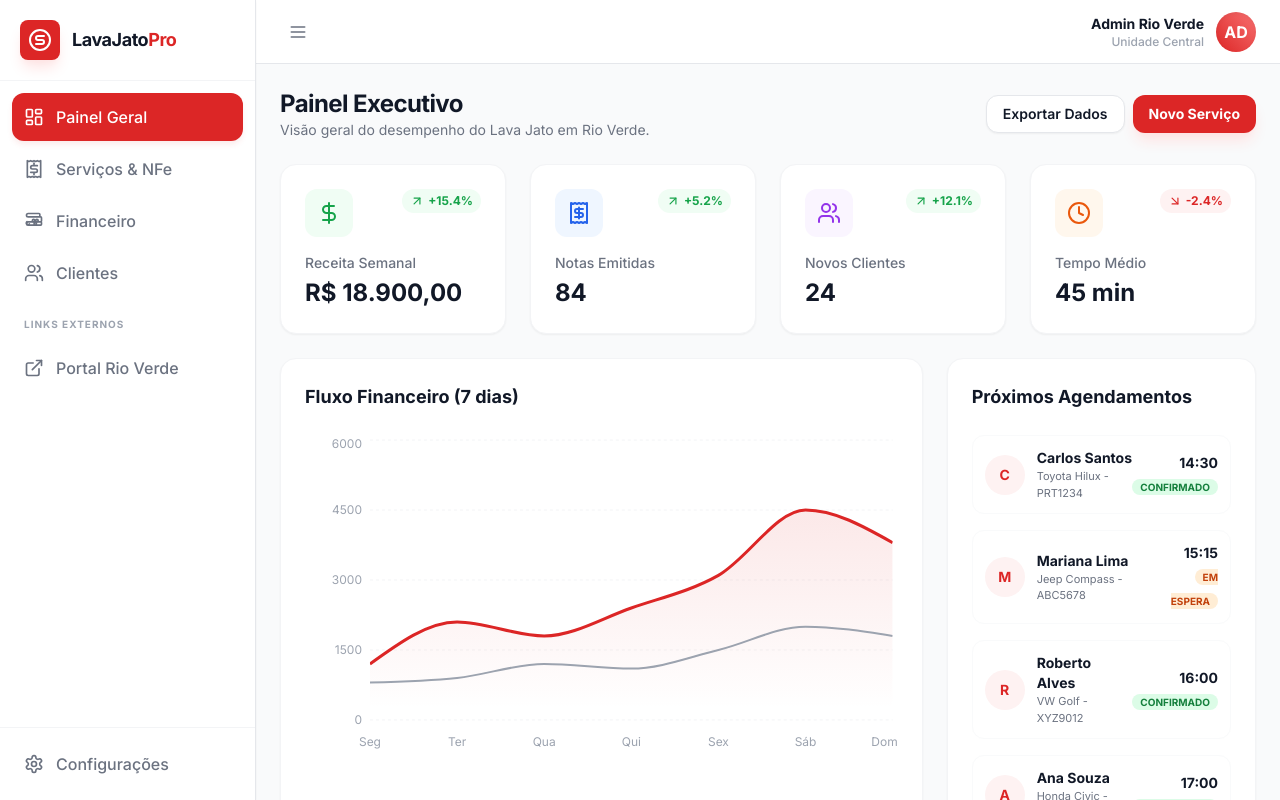
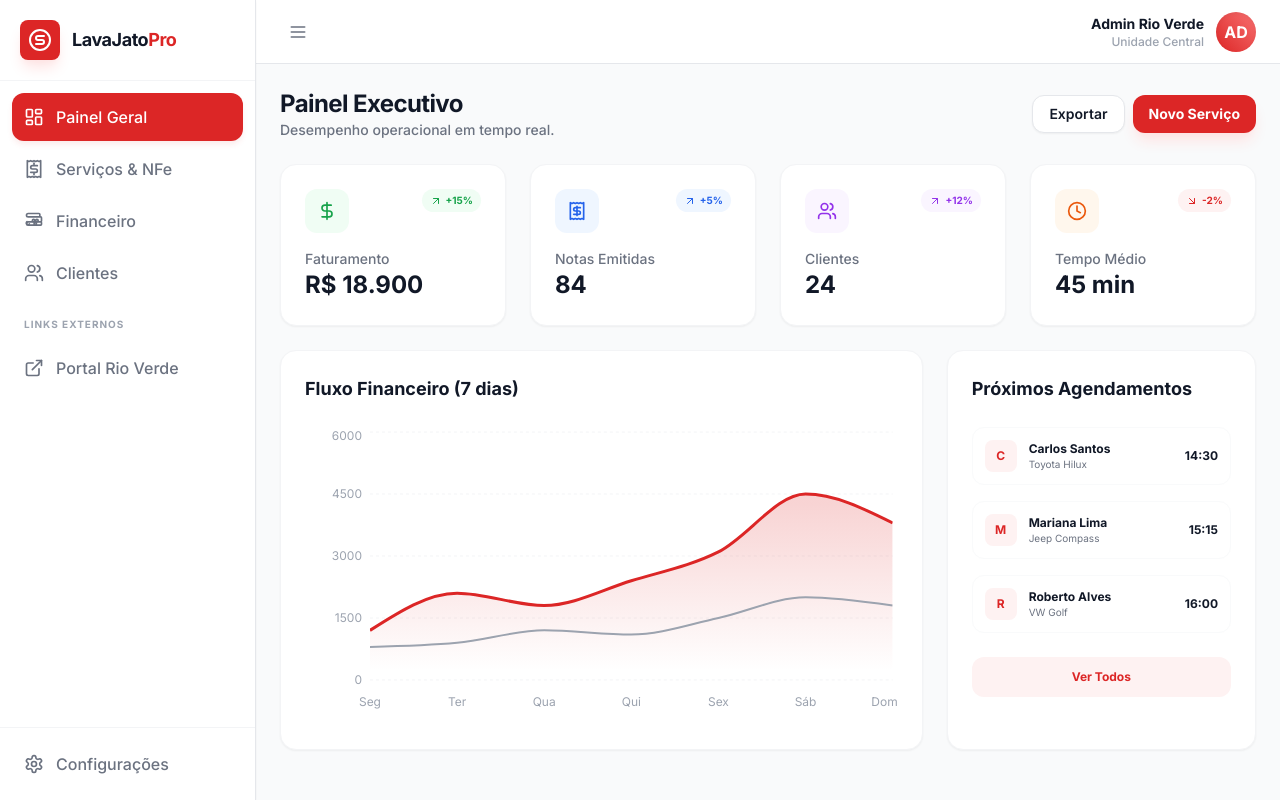
Before and after one commit to lucas-farias9612/Lava-Jato, a React (Vite) app: page / in a window 1280 px wide. Built offline with nearby package versions, Linux system fonts and the light colour scheme.

Commit message:
feat(dashboard): Improve UI and add fade-in animation
Introduce a fade-in animation for views loaded by React and optimize the dashboard's visual presentation. This includes restructuring chart data generation for better performance and minor UI tweaks for a cleaner look.

```diff
--- a/components/Dashboard.tsx
+++ b/components/Dashboard.tsx
@@ -1,11 +1,12 @@
 
-import React from 'react';
+import React, { useMemo } from 'react';
 import {
   AreaChart, Area, XAxis, YAxis, CartesianGrid, Tooltip, ResponsiveContainer
 } from 'recharts';
 import { DollarSign, Receipt, Users, Clock, ArrowUpRight, ArrowDownRight } from 'lucide-react';
 
-const data = [
+const Dashboard: React.FC = () => {
+  const data = useMemo(() => [
     { name: 'Seg', receita: 1200, despesa: 800 },
     { name: 'Ter', receita: 2100, despesa: 900 },
     { name: 'Qua', receita: 1800, despesa: 1200 },
@@ -13,61 +14,75 @@ const data = [
     { name: 'Sex', receita: 3100, despesa: 1500 },
     { name: 'Sáb', receita: 4500, despesa: 2000 },
     { name: 'Dom', receita: 3800, despesa: 1800 },
-];
+  ], []);
 
-const StatCard = ({ title, value, trend, icon, color }: any) => (
-  <div className="bg-white p-6 rounded-2xl border border-gray-100 shadow-sm hover:shadow-md transition-shadow">
-    <div className="flex justify-between items-start mb-4">
-      <div className={`p-3 rounded-xl ${color}`}>
-        {icon}
-      </div>
-      <div className={`flex items-center gap-1 text-xs font-bold px-2 py-1 rounded-full ${trend.startsWith('+') ? 'bg-green-50 text-green-600' : 'bg-red-50 text-red-600'}`}>
-        {trend.startsWith('+') ? <ArrowUpRight size={14} /> : <ArrowDownRight size={14} />}
-        {trend}
-      </div>
-    </div>
-    <p className="text-sm text-gray-500 font-medium">{title}</p>
-    <h3 className="text-2xl font-bold mt-1">{value}</h3>
-  </div>
-);
-
-const Dashboard: React.FC = () => {
   return (
-    <div className="space-y-6">
+    <div className="space-y-6 animate-fade-in">
       <div className="flex flex-col sm:flex-row sm:items-center justify-between gap-4">
         <div>
           <h1 className="text-2xl font-bold text-gray-900 tracking-tight">Painel Executivo</h1>
-          <p className="text-gray-500 text-sm">Visão geral do desempenho do Lava Jato em Rio Verde.</p>
+          <p className="text-gray-500 text-sm font-medium">Desempenho operacional em tempo real.</p>
         </div>
         <div className="flex gap-2">
-          <button className="px-4 py-2 bg-white border border-gray-200 rounded-xl text-sm font-semibold hover:bg-gray-50 shadow-sm transition-all">Exportar Dados</button>
+          <button className="px-4 py-2 bg-white border border-gray-200 rounded-xl text-sm font-semibold hover:bg-gray-50 shadow-sm transition-all">Exportar</button>
           <button className="px-4 py-2 bg-red-600 text-white rounded-xl text-sm font-bold hover:bg-red-700 shadow-lg shadow-red-100 transition-all">Novo Serviço</button>
         </div>
       </div>
 
       <div className="grid grid-cols-1 sm:grid-cols-2 lg:grid-cols-4 gap-6">
-        <StatCard title="Receita Semanal" value="R$ 18.900,00" trend="+15.4%" icon={<DollarSign className="text-green-600" />} color="bg-green-50" />
-        <StatCard title="Notas Emitidas" value="84" trend="+5.2%" icon={<Receipt className="text-blue-600" />} color="bg-blue-50" />
-        <StatCard title="Novos Clientes" value="24" trend="+12.1%" icon={<Users className="text-purple-600" />} color="bg-purple-50" />
-        <StatCard title="Tempo Médio" value="45 min" trend="-2.4%" icon={<Clock className="text-orange-600" />} color="bg-orange-50" />
+        <div className="bg-white p-6 rounded-2xl border border-gray-100 shadow-sm">
+          <div className="flex justify-between items-start mb-4">
+            <div className="p-3 rounded-xl bg-green-50 text-green-600"><DollarSign size={20} /></div>
+            <div className="flex items-center gap-1 text-[10px] font-bold px-2 py-1 bg-green-50 text-green-600 rounded-full"><ArrowUpRight size={12}/> +15%</div>
+          </div>
+          <p className="text-sm text-gray-500 font-medium">Faturamento</p>
+          <h3 className="text-2xl font-bold">R$ 18.900</h3>
+        </div>
+
+        <div className="bg-white p-6 rounded-2xl border border-gray-100 shadow-sm">
+          <div className="flex justify-between items-start mb-4">
+            <div className="p-3 rounded-xl bg-blue-50 text-blue-600"><Receipt size={20} /></div>
+            <div className="flex items-center gap-1 text-[10px] font-bold px-2 py-1 bg-blue-50 text-blue-600 rounded-full"><ArrowUpRight size={12}/> +5%</div>
+          </div>
+          <p className="text-sm text-gray-500 font-medium">Notas Emitidas</p>
+          <h3 className="text-2xl font-bold">84</h3>
+        </div>
+
+        <div className="bg-white p-6 rounded-2xl border border-gray-100 shadow-sm">
+          <div className="flex justify-between items-start mb-4">
+            <div className="p-3 rounded-xl bg-purple-50 text-purple-600"><Users size={20} /></div>
+            <div className="flex items-center gap-1 text-[10px] font-bold px-2 py-1 bg-purple-50 text-purple-600 rounded-full"><ArrowUpRight size={12}/> +12%</div>
+          </div>
+          <p className="text-sm text-gray-500 font-medium">Clientes</p>
+          <h3 className="text-2xl font-bold">24</h3>
+        </div>
+
+        <div className="bg-white p-6 rounded-2xl border border-gray-100 shadow-sm">
+          <div className="flex justify-between items-start mb-4">
+            <div className="p-3 rounded-xl bg-orange-50 text-orange-600"><Clock size={20} /></div>
+            <div className="flex items-center gap-1 text-[10px] font-bold px-2 py-1 bg-red-50 text-red-600 rounded-full"><ArrowDownRight size={12}/> -2%</div>
+          </div>
+          <p className="text-sm text-gray-500 font-medium">Tempo Médio</p>
+          <h3 className="text-2xl font-bold">45 min</h3>
+        </div>
       </div>
 
       <div className="grid grid-cols-1 lg:grid-cols-3 gap-6">
-        <div className="lg:col-span-2 bg-white p-6 rounded-2xl border border-gray-100 shadow-sm">
+        <div className="lg:col-span-2 bg-white p-6 rounded-2xl border border-gray-100 shadow-sm min-h-[400px]">
           <h3 className="font-bold text-lg mb-6">Fluxo Financeiro (7 dias)</h3>
-          <div className="h-80">
+          <div className="h-72 w-full">
             <ResponsiveContainer width="100%" height="100%">
               <AreaChart data={data}>
                 <defs>
                   <linearGradient id="colorRec" x1="0" y1="0" x2="0" y2="1">
-                    <stop offset="5%" stopColor="#DC2626" stopOpacity={0.1}/>
+                    <stop offset="5%" stopColor="#DC2626" stopOpacity={0.2}/>
                     <stop offset="95%" stopColor="#DC2626" stopOpacity={0}/>
                   </linearGradient>
                 </defs>
                 <CartesianGrid strokeDasharray="3 3" vertical={false} stroke="#f3f4f6" />
                 <XAxis dataKey="name" axisLine={false} tickLine={false} tick={{fill: '#9ca3af', fontSize: 12}} dy={10} />
                 <YAxis axisLine={false} tickLine={false} tick={{fill: '#9ca3af', fontSize: 12}} />
-                <Tooltip contentStyle={{borderRadius: '16px', border: 'none', boxShadow: '0 10px 15px -3px rgba(0,0,0,0.1)'}} />
+                <Tooltip />
                 <Area type="monotone" dataKey="receita" stroke="#DC2626" strokeWidth={3} fillOpacity={1} fill="url(#colorRec)" />
                 <Area type="monotone" dataKey="despesa" stroke="#9ca3af" strokeWidth={2} fillOpacity={0} />
               </AreaChart>
@@ -79,31 +94,23 @@ const Dashboard: React.FC = () => {
           <h3 className="font-bold text-lg mb-6">Próximos Agendamentos</h3>
           <div className="space-y-4">
             {[
-              { id: 1, name: 'Carlos Santos', car: 'Toyota Hilux - PRT1234', time: '14:30', status: 'confirmado' },
-              { id: 2, name: 'Mariana Lima', car: 'Jeep Compass - ABC5678', time: '15:15', status: 'em_espera' },
-              { id: 3, name: 'Roberto Alves', car: 'VW Golf - XYZ9012', time: '16:00', status: 'confirmado' },
-              { id: 4, name: 'Ana Souza', car: 'Honda Civic - GHI3456', time: '17:00', status: 'confirmado' },
+              { id: 1, name: 'Carlos Santos', car: 'Toyota Hilux', time: '14:30' },
+              { id: 2, name: 'Mariana Lima', car: 'Jeep Compass', time: '15:15' },
+              { id: 3, name: 'Roberto Alves', car: 'VW Golf', time: '16:00' },
             ].map((item) => (
-              <div key={item.id} className="flex items-center justify-between p-3 rounded-xl border border-gray-50 hover:bg-gray-50 transition-colors cursor-pointer">
+              <div key={item.id} className="flex items-center justify-between p-3 rounded-xl border border-gray-50">
                 <div className="flex items-center gap-3">
-                  <div className="w-10 h-10 bg-red-50 text-red-600 rounded-full flex items-center justify-center font-bold text-sm shrink-0">
-                    {item.name.charAt(0)}
-                  </div>
+                  <div className="w-8 h-8 bg-red-50 text-red-600 rounded-lg flex items-center justify-center font-bold text-xs uppercase">{item.name[0]}</div>
                   <div>
-                    <p className="text-sm font-bold text-gray-900">{item.name}</p>
-                    <p className="text-[11px] text-gray-500">{item.car}</p>
+                    <p className="text-xs font-bold">{item.name}</p>
+                    <p className="text-[10px] text-gray-500">{item.car}</p>
                   </div>
                 </div>
-                <div className="text-right">
-                  <p className="text-sm font-bold text-gray-900">{item.time}</p>
-                  <span className={`text-[10px] font-bold uppercase px-2 py-0.5 rounded-full ${item.status === 'confirmado' ? 'bg-green-100 text-green-700' : 'bg-orange-100 text-orange-700'}`}>
-                    {item.status.replace('_', ' ')}
-                  </span>
-                </div>
+                <div className="text-xs font-bold text-gray-900">{item.time}</div>
               </div>
             ))}
           </div>
-          <button className="w-full mt-6 py-3 text-sm font-bold text-red-600 bg-red-50 rounded-xl hover:bg-red-100 transition-colors">Ver Agenda Completa</button>
+          <button className="w-full mt-6 py-3 text-xs font-bold text-red-600 bg-red-50 rounded-xl hover:bg-red-100 transition-colors">Ver Todos</button>
         </div>
       </div>
     </div>
--- a/index.html
+++ b/index.html
@@ -13,6 +13,8 @@
       .custom-scrollbar::-webkit-scrollbar { width: 6px; }
       .custom-scrollbar::-webkit-scrollbar-track { background: #f1f1f1; }
       .custom-scrollbar::-webkit-scrollbar-thumb { background: #e5e7eb; border-radius: 10px; }
+      .animate-fade-in { animation: fadeIn 0.3s ease-in-out; }
+      @keyframes fadeIn { from { opacity: 0; transform: translateY(10px); } to { opacity: 1; transform: translateY(0); } }
     </style>
     <script type="importmap">
 {
@@ -93,7 +95,7 @@
 
         <!-- DYNAMIC REACT VIEW -->
         <div id="root" class="flex-1 overflow-y-auto p-6 bg-[#f9fafb] custom-scrollbar">
-          <!-- React vai injetar o conteúdo aqui -->
+          <!-- O React injetará o conteúdo aqui -->
         </div>
       </main>
     </div>
@@ -111,11 +113,9 @@
         }
       }
 
-      // Função global para o React ouvir
       window.switchView = function(viewId) {
-        // Atualizar estilos dos botões (UI nativa)
         document.querySelectorAll('.nav-item').forEach(btn => {
-          btn.classList.remove('nav-active', 'text-white');
+          btn.classList.remove('nav-active');
           btn.classList.add('text-gray-500', 'hover:bg-gray-100');
         });
         const activeBtn = document.getElementById('nav-' + viewId);
@@ -123,8 +123,6 @@
           activeBtn.classList.add('nav-active');
           activeBtn.classList.remove('text-gray-500', 'hover:bg-gray-100');
         }
-
-        // Disparar evento para o React
         window.dispatchEvent(new CustomEvent('change-view', { detail: viewId }));
       };
     </script>
```
Lines whose indentation alone changed are shown as unchanged.
